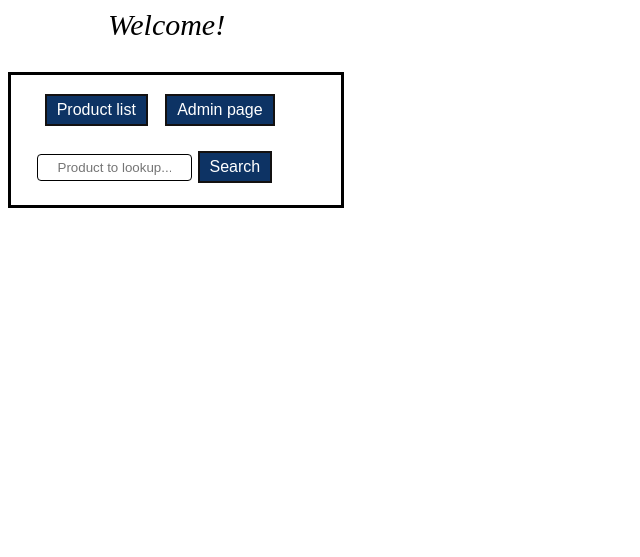
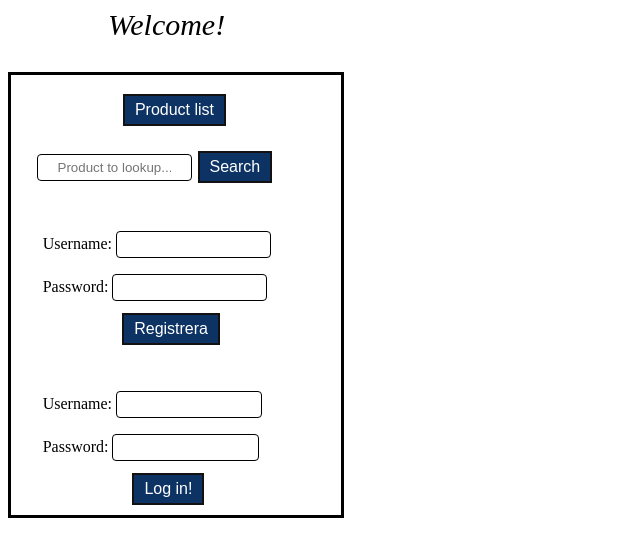
Before and after one commit to JunkZ/Databas_labb5, a PHP site: page / in a window 1280 px wide. Shown: the top 557 px of the page, without its empty margins (0-640 px from the left). Run offline with PHP 8.4, Linux system fonts and the light colour scheme.

Commit message:
Login function closes #6 closes #4

```diff
--- a/css/index.css
+++ b/css/index.css
@@ -10,6 +10,53 @@
   font-size: 16px;
   margin: 4px 2px;
   cursor: pointer;
+}
+.buttonreg {
+  display: flex;
+  background-color:  rgb(13, 51, 100);
+  border:2px solid #131111;
+  color: rgb(255, 255, 255);
+  padding: 5px 10px;
+  text-align: center;
+  text-decoration: none;
+  display: inline-block;
+  font-size: 16px;
+  margin: 4px 2px;
+  cursor: pointer;
+  position: relative;
+  left: 25%;
+
+}
+.buttonlog {
+  display: flex;
+  background-color:  rgb(13, 51, 100);
+  border:2px solid #131111;
+  color: rgb(255, 255, 255);
+  padding: 5px 10px;
+  text-align: center;
+  text-decoration: none;
+  display: inline-block;
+  font-size: 16px;
+  margin: 4px 2px;
+  cursor: pointer;
+  position: relative;
+  left: 30%;
+
+}
+.buttonprod {
+  display: flex;
+  background-color:  rgb(13, 51, 100);
+  border:2px solid #131111;
+  color: rgb(255, 255, 255);
+  padding: 5px 10px;
+  text-align: center;
+  text-decoration: none;
+  display: inline-block;
+  font-size: 16px;
+  margin: 4px 2px;
+  cursor: pointer;
+  position: relative;
+  left: 73%;
 
 }
 .button:hover {
@@ -23,7 +70,7 @@
   border-width: medium;
   border-style: solid;
   width: 310px;
-  height: 100px;
+  height: 410px;
 }
 .serif {
   font-style: oblique;
--- a/index.php
+++ b/index.php
@@ -1,3 +1,11 @@
+<?php
+if (session_status() == PHP_SESSION_NONE) {
+    $_SESSION["admin"] = "false";
+	$_SESSION["loggedIN"] = "false";
+	$_SESSION["username"] = "";
+}
+session_start();
+?>
 <html>
 <body>
 <head>
@@ -7,13 +15,11 @@
 <div id="box"><div>
 
 <form action="list.php" method="post" class=posproducts>
-<input type="submit" value="Product list" class="button">
+<input type="submit" value="Product list" class="buttonprod">
 </form>
 
 
-<form action="admin.php" method="post" class=posadmin>
-<input type="submit" value="Admin page" class="button">
-</form>
+
 
 
 <form action="search.php" method="get" class=add>
@@ -22,5 +28,26 @@
 </form>
 
 
+
+
+
+<form action="register.php" method="post" class=posproducts>
+<br>
+Username: <input type="text" name="ANAMN">
+<br>
+Password: <input type="text" name="PASS">
+<input type="submit" value="Registrera" class="buttonreg">
+</form>
+
+<form action="login.php" method="post" class=posproducts>
+<br>
+Username: <input type="text" name="ANAMN">
+<br>
+Password: <input type="text" name="PASS">
+<br>
+<input type="submit" value="Log in!" class="buttonlog">
+</form>
+
+</form>
 </body>
 </html>
--- a/search.php
+++ b/search.php
@@ -32,6 +32,8 @@ while($row = mysqli_fetch_array($result)) {
     echo $row['ProductName'];
 	echo ", ProduktID:   ";
 	echo $row['ProductID'];
+	echo ", Tillagt Datum: ";
+    echo $row['Tillagt datum'];
 	echo ", Pris:   ";
 	echo $row['Pris'];
 	echo ", Saldo:   ";
```
Also changed, not shown: admin.php (+11 -1 lines), list.php (+10 -7 lines), login.php (added, +59 -0 lines), register.php (added, +33 -0 lines).
